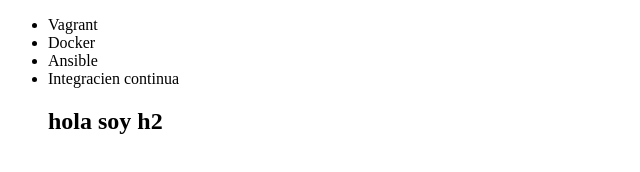
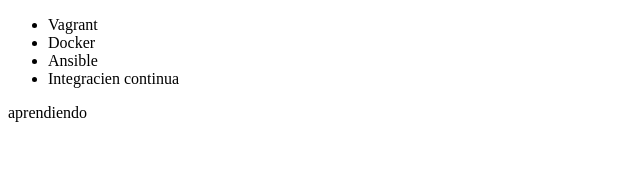
Before and after one commit to Haybergarcia/prueba, a plain HTML site: page index.html in a window 1280 px wide. Shown: the whole page, without its empty margins (0-640 px from the left). Drawn offline with Linux system fonts and the light colour scheme.

Commit message:
modified:   index.html

```diff
--- a/index.html
+++ b/index.html
@@ -10,7 +10,7 @@
          <li> Docker </li>
          <li> Ansible </li>
          <li> Integracien continua </li>
-         <h2>hola soy h2</h2>
      </ul>
+     <p>aprendiendo</p>
 </body>
 </html>
```
